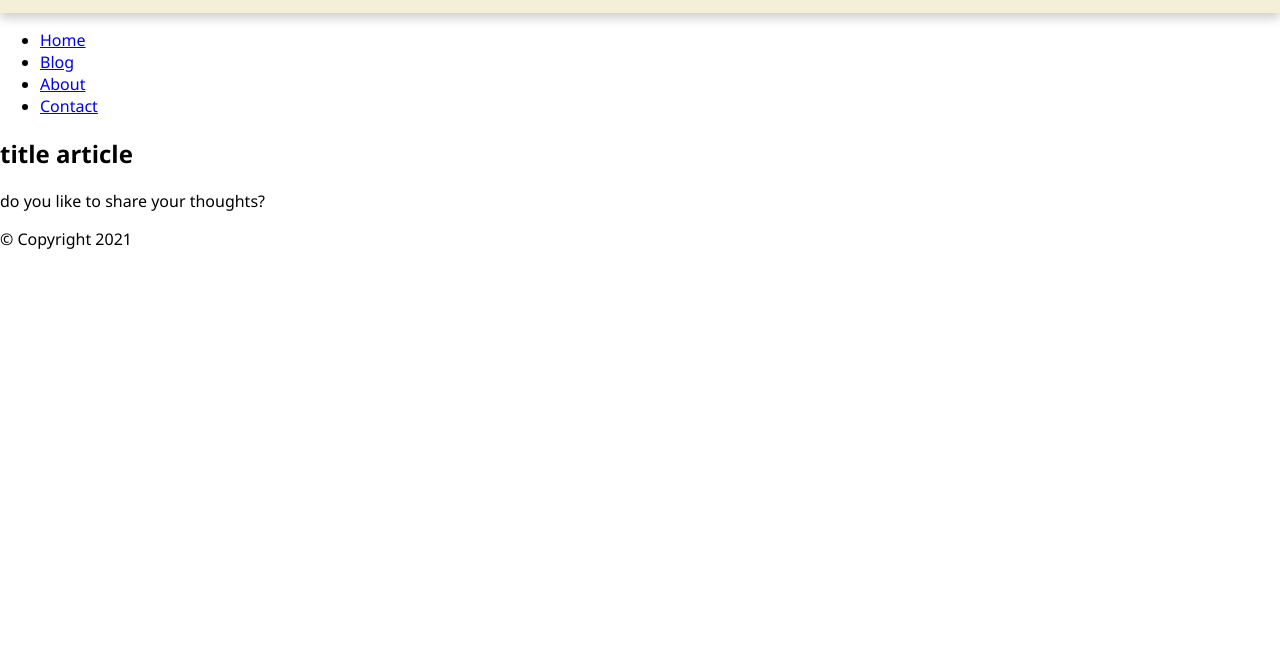
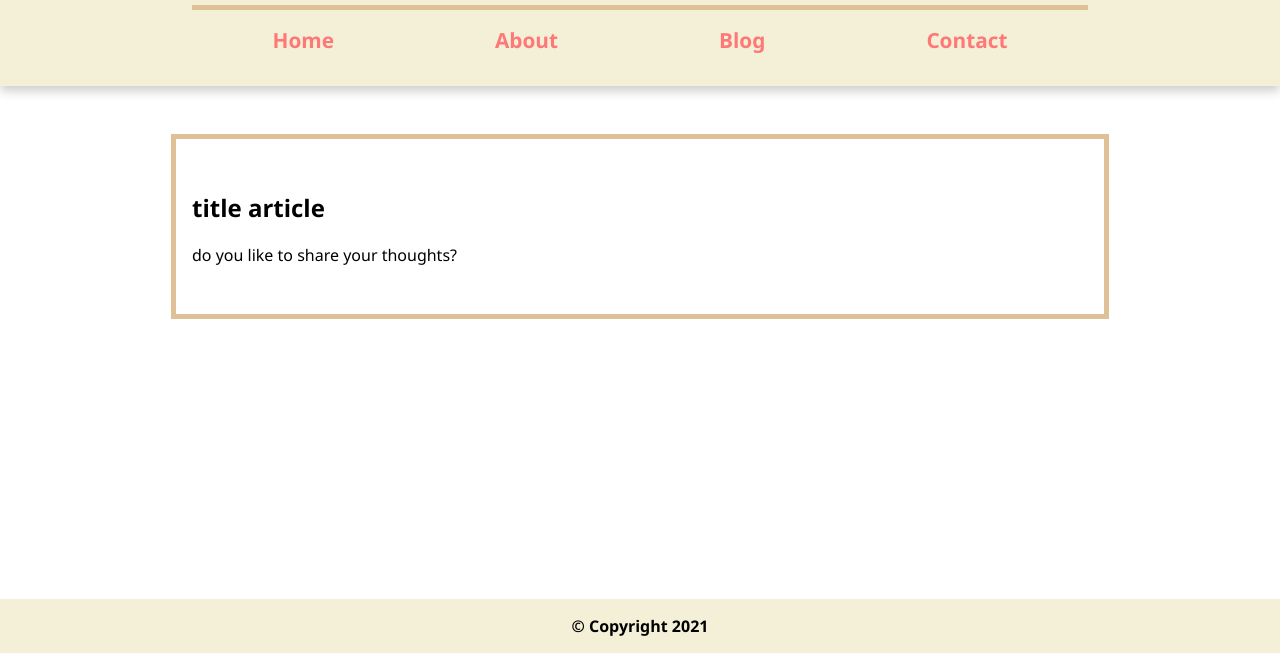
Before and after one commit to WillianChavez/Practicablogpost, a plain HTML site: page index.html in a window 1280 px wide. Shown: the part 147-800 px from the top of the page. Drawn offline with Linux system fonts and the light colour scheme.

Commit message:
styles added of footer and main

```diff
--- a/index.html
+++ b/index.html
@@ -17,22 +17,22 @@
             <caption>
                 <img class="icon-blog" src="./assets/img/blog-icon.png" alt="image of blogpost" />
             </caption>
+            <nav class="nav">
+                <ul class="nav__options">
+                    <li class="option"><a href="index.html">Home</a></li>
+                    <li class="option"><a href="about.html">About</a></li>
+                    <li class="option"><a href="blog.html">Blog</a></li>
+                    <li class="option"><a href="contact.html">Contact</a></li>
+                </ul>
+            </nav>
         </header>
-        <nav>
-            <ul>
-                <li><a href="index.html">Home</a></li>
-                <li><a href="blog.html">Blog</a></li>
-                <li><a href="about.html">About</a></li>
-                <li><a href="contact.html">Contact</a></li>
-            </ul>
-        </nav>
         <main>
-            <article>
+            <article class="article">
                 <h2>title article</h2>
                 <p>do you like to share your thoughts?</p>
             </article>
         </main>
-        <footer>
+        <footer class="footer">
             <p>&copy; Copyright 2021</p>
         </footer>
         <script src="./scripts/script.js"></script>
--- a/styles/styles.css
+++ b/styles/styles.css
@@ -1,6 +1,7 @@
 :root {
     --font-size-title-1: 3em;
-    --font-size-title-2: 1.5em;
+    --font-size-title-2: 1.7em;
+    --font-size-p: 1.3em;
     --green: #cee5d0;
     --belge: #f3f0d7;
     --brown: #e0c097;
@@ -8,16 +9,16 @@
     --shadow-box: 0 5px 10px rgba(0, 0, 0, 0.2);
 }
 body {
+    position: relative;
     box-sizing: border-box;
     font-family: 'Segoe UI', Tahoma, Geneva, Verdana, sans-serif;
-    padding: 0;
     margin: 0;
+    height: 100vh;
 }
-
+/* HEADER  */
 .header {
     background-color: var(--belge);
     color: var(--brown);
-    text-shadow: 0 0 2px black;
     box-shadow: var(--shadow-box);
     text-align: center;
     padding: 1em 0;
@@ -39,3 +40,50 @@ body {
     font-size: var(--font-size-title-2);
     font-weight: normal;
 }
+
+/* NAVIGATOR */
+.nav {
+    width: 70%;
+    margin-left: auto;
+    margin-right: auto;
+    border-top: 5px solid var(--brown);
+    margin-top: 0.5em;
+}
+.nav__options {
+    display: flex;
+    justify-content: space-around;
+    list-style: none;
+    padding: 0;
+}
+.option a {
+    text-decoration: none;
+    font-size: var(--font-size-p);
+    color: var(--red);
+    font-weight: bold;
+    text-align: center;
+}
+@media screen and (max-width: 400px) {
+    .nav__options {
+        flex-direction: column;
+    }
+    .option a {
+        width: 100%;
+    }
+}
+
+.article {
+    width: 70%;
+    margin: 3em auto;
+    padding: 2em 1em;
+    border: 5px solid var(--brown);
+}
+
+.footer {
+    position: absolute;
+    left: 0;
+    bottom: 0;
+    background-color: var(--belge);
+    width: 100%;
+    text-align: center;
+    font-weight: bold;
+}
```
